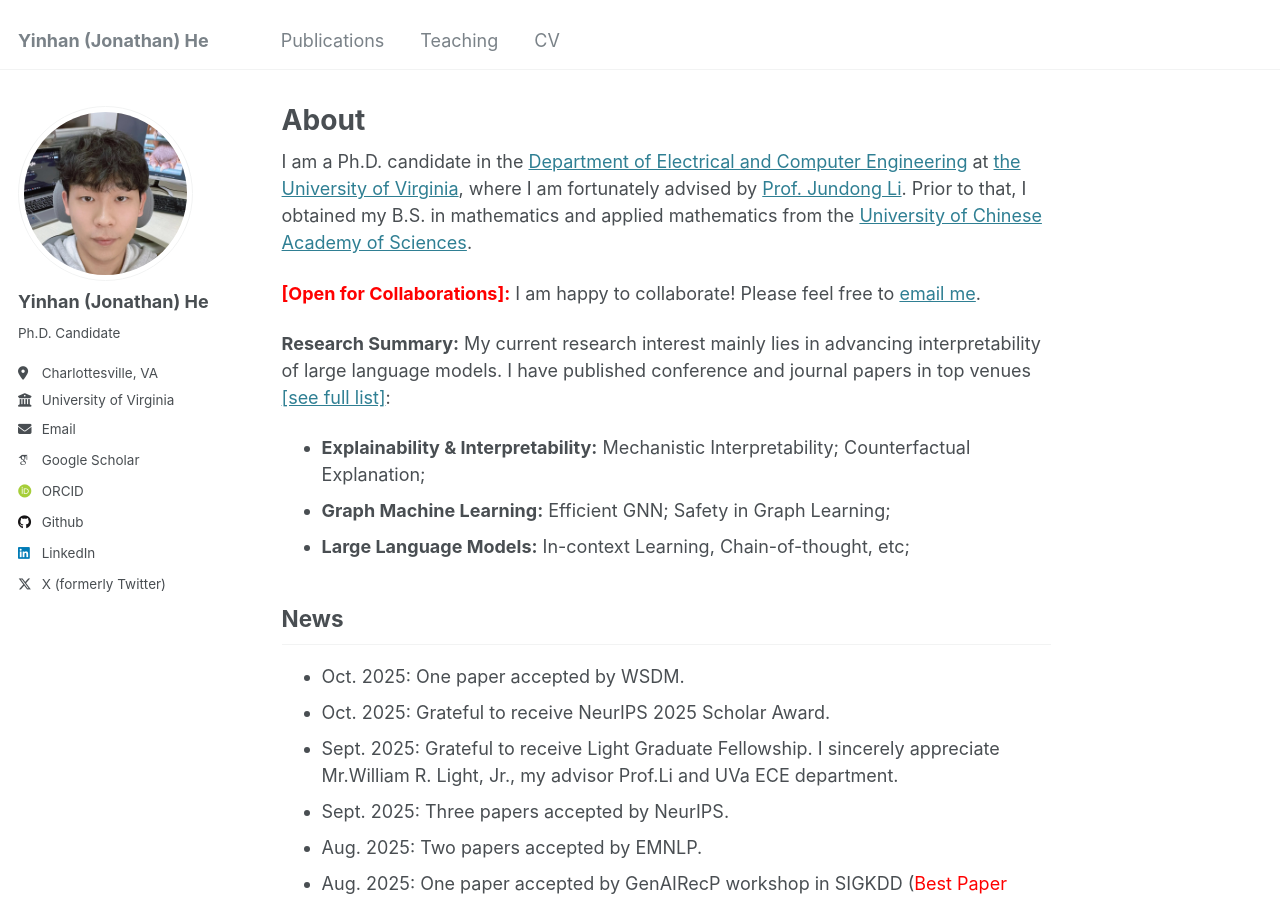
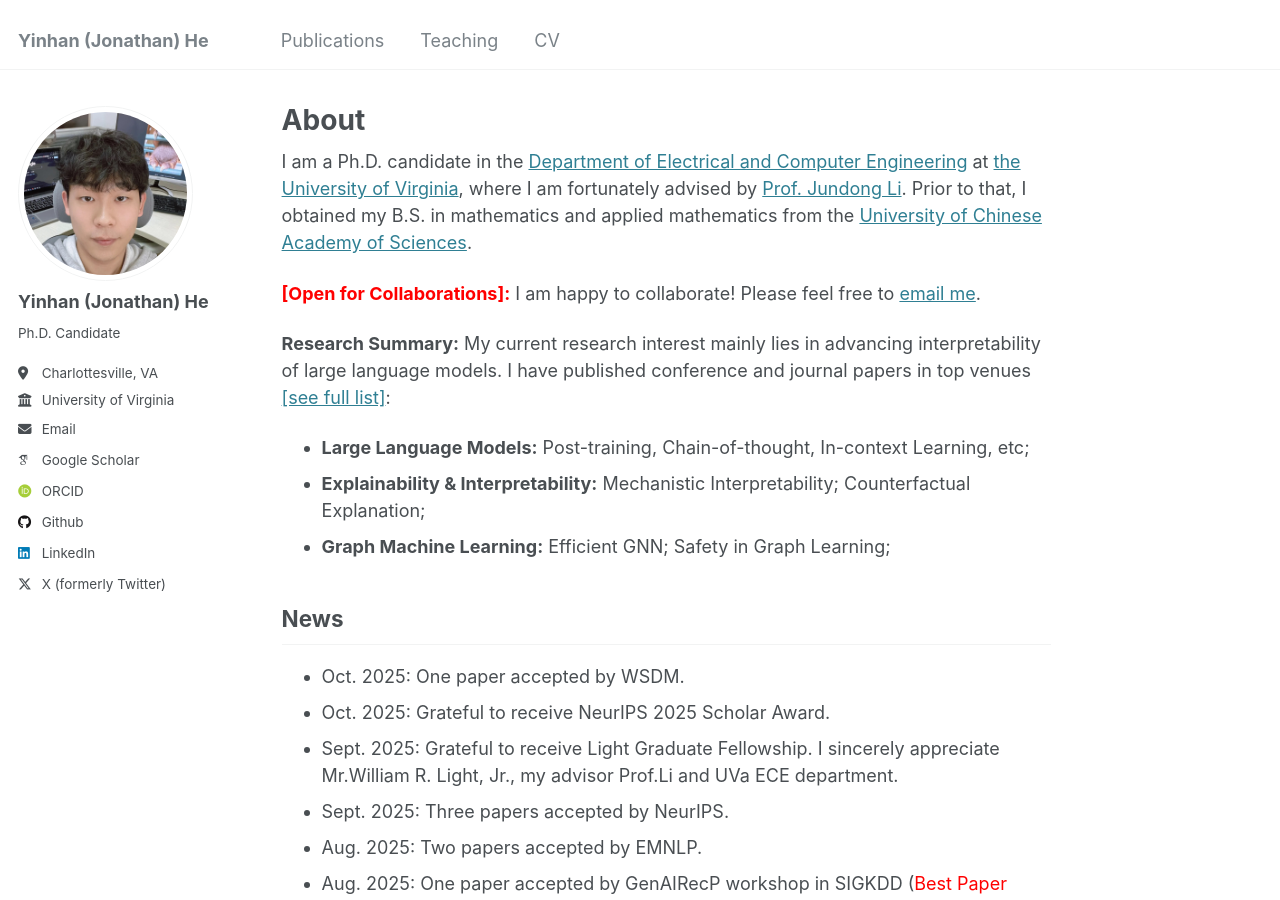
Before and after one commit to YinhanHe123/YinhanHe123.github.io, a Jekyll site: the page built from _pages/about.md, in a window 1280 px wide and 900 px high. Built offline with Jekyll 4.4.1, drawn with Linux system fonts in a browser that asks for light colours; some web fonts are replaced; a script that is not in the unit is left out.

```diff
--- a/_pages/about.md
+++ b/_pages/about.md
@@ -16,9 +16,9 @@
 
 **Research Summary:** My current research interest mainly lies in advancing interpretability of large language models. I have published conference and journal papers in top venues [[see full list]](https://scholar.google.com/citations?user=SMHk6PMAAAAJ&hl=en):
 
+* **Large Language Models:** Post-training, Chain-of-thought, In-context Learning, etc;
 * **Explainability & Interpretability:** Mechanistic Interpretability; Counterfactual Explanation;
 * **Graph Machine Learning:** Efficient GNN; Safety in Graph Learning;
-* **Large Language Models:** In-context Learning, Chain-of-thought, etc;
 
 
 
```
